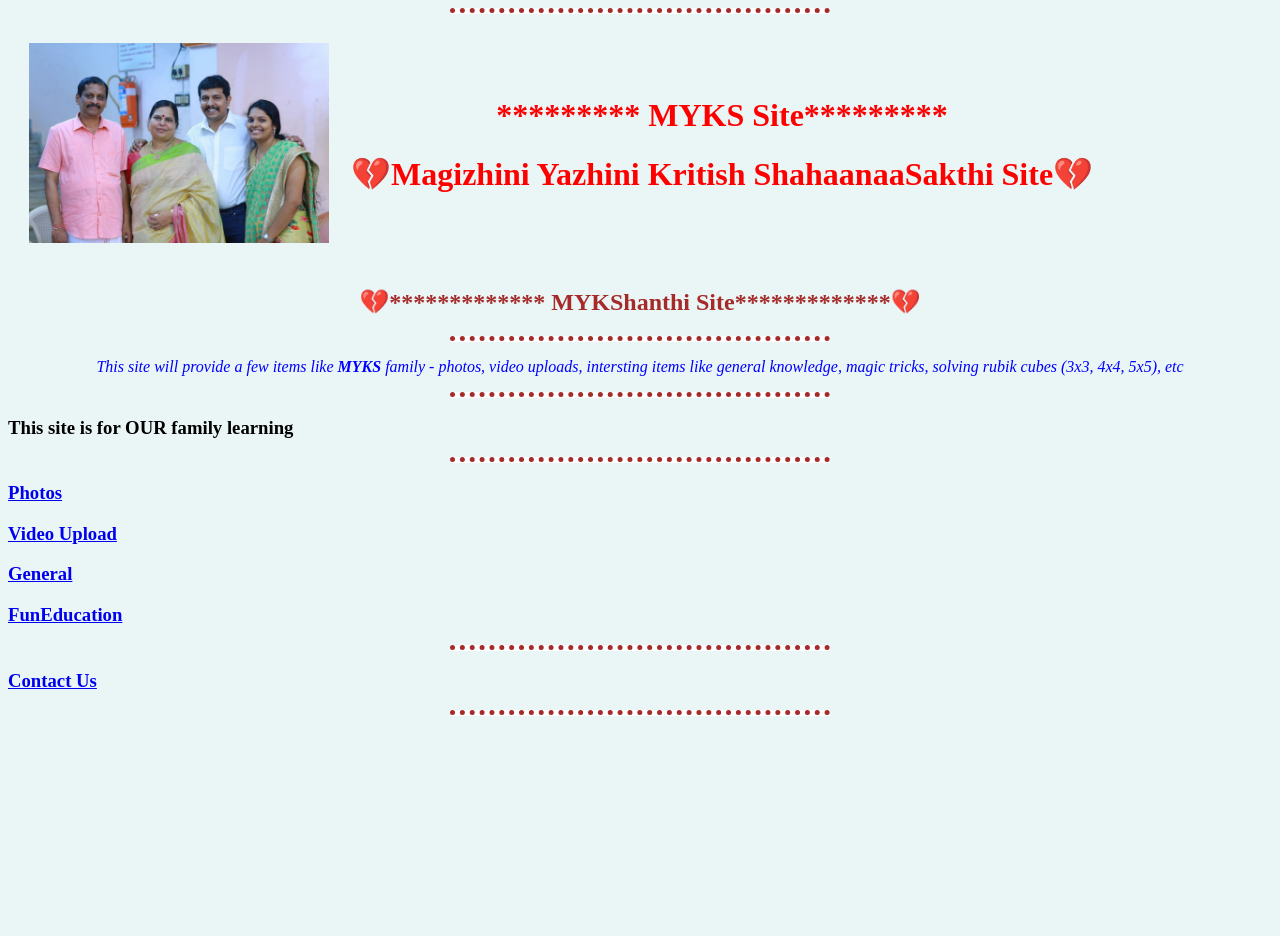
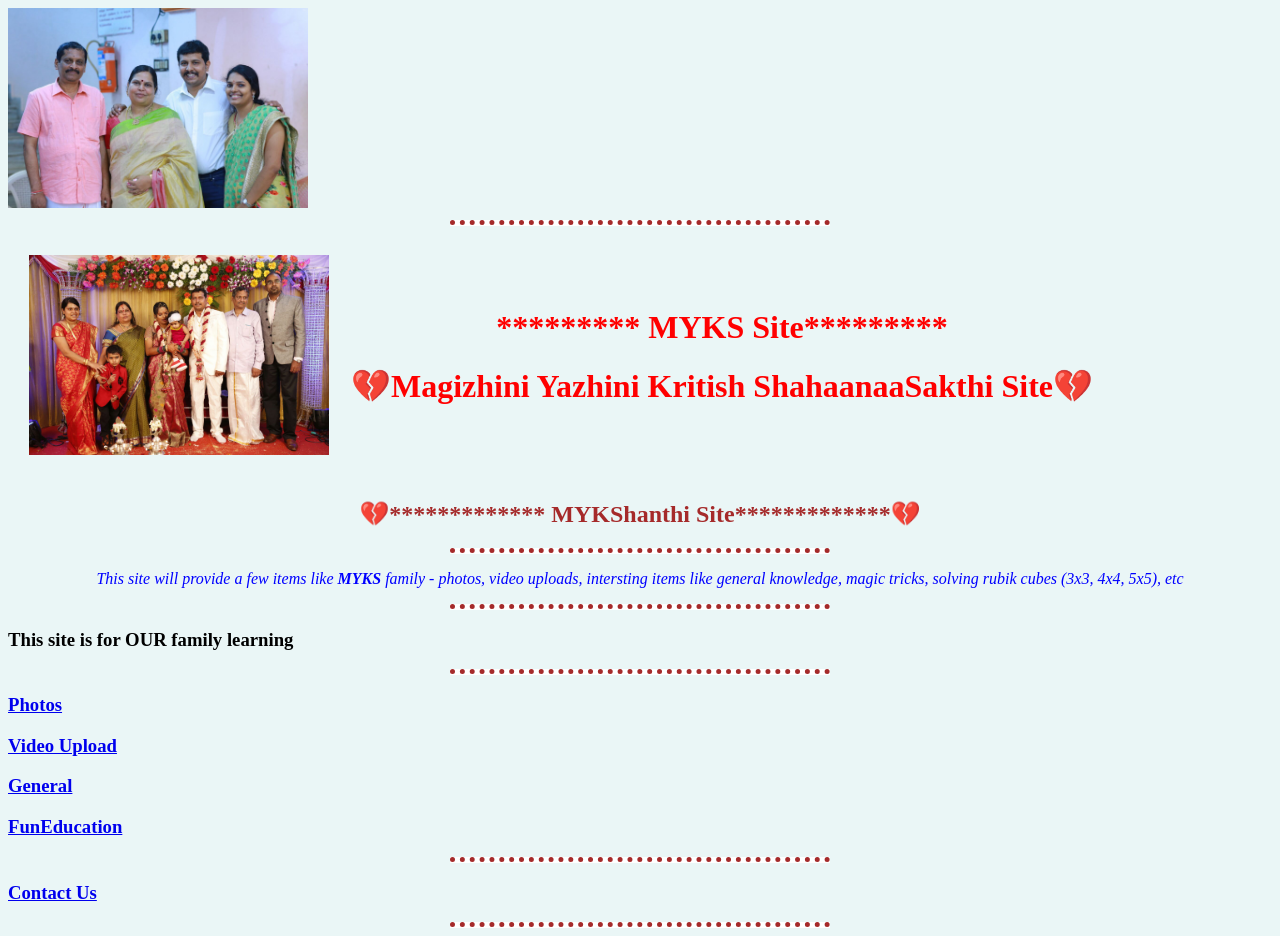
Before and after one commit to MYKSsite/MYKSsite, a plain HTML site: page index.html in a window 1280 px wide. Before the commit the page ends 800 px from the top, so only its background shows below. Drawn offline with Linux system fonts and the light colour scheme.

Commit message:
fisrt web

```diff
--- a/index.html
+++ b/index.html
@@ -5,6 +5,7 @@
   <meta charset="utf-8">
   <title> 💔 MY KS SITE </title>
   <link rel="stylesheet" href="styles.css">
+<img src="IMG_0168.jpg" alt="MYKS">
   <style>
   img {
       height: 200px;
@@ -18,7 +19,7 @@
     <table cellspacing="20px">
       <tr>
         <td>
-        <img src="IMG_0168.jpg" alt="MYKS">
+        <img src="IMG_2164.jpg" alt="MYKS">
         </td>
         <td> <h1>      ********* MYKS Site*********      </h1>
           <h1>💔<b>M</b>agizhini <b>Y</b>azhini <b>K</b>ritish <b>S</b>hahaanaaSakthi Site💔</h1>
```
